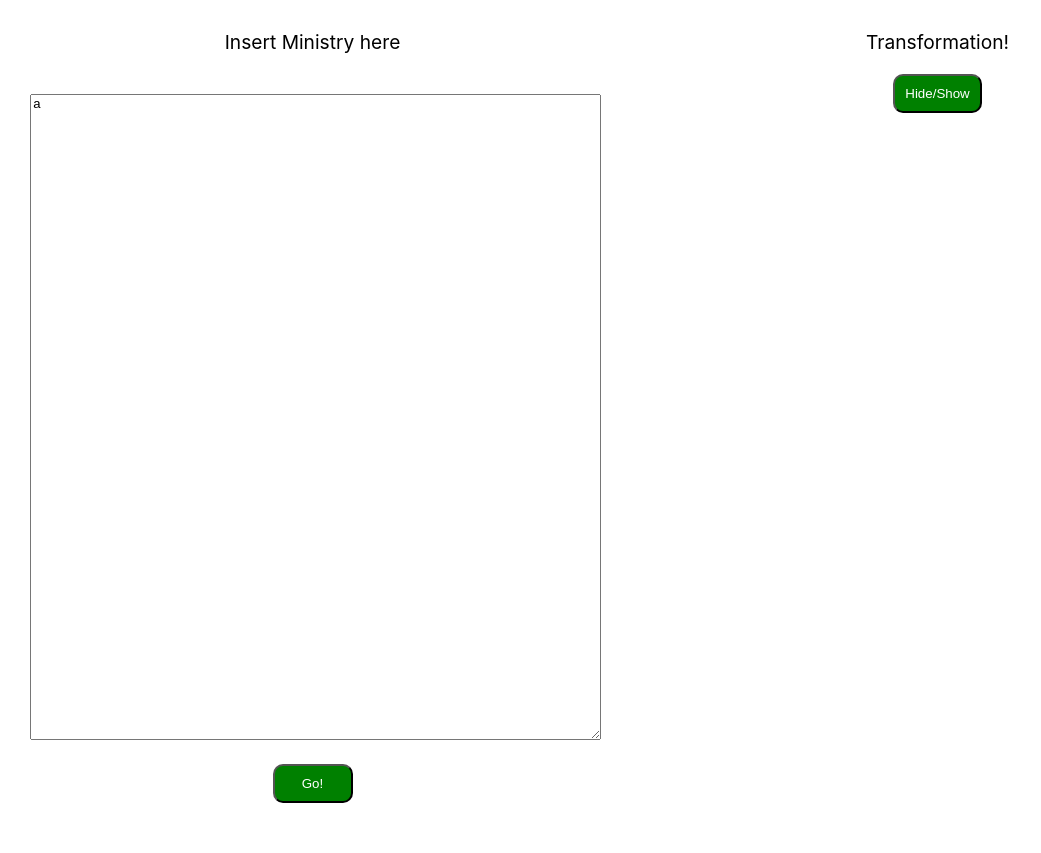
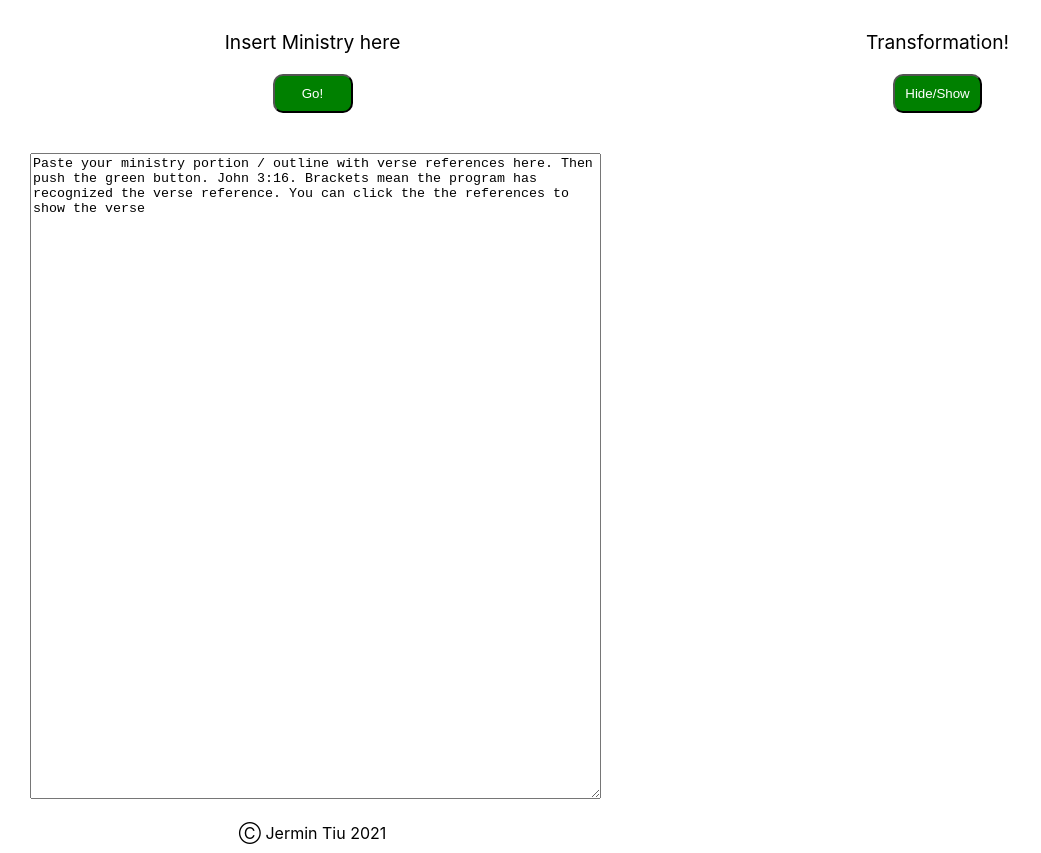
Before and after one commit to jermin2/verseViewer, a React (Create React App) app: page / in a window 1280 px wide. Shown: the whole page, without its empty margins (0-1041 px from the left). Built offline with nearby package versions, Linux system fonts and the light colour scheme.

Commit message:
Tidied up ui. Added copyright. Moved go button to top

```diff
--- a/src/App.css
+++ b/src/App.css
@@ -91,3 +91,9 @@ html {
 .outline-text {
   font-size:large;
 }
+
+.footer {
+  width:50%;
+  text-align:center;
+  margin:auto;
+}
--- a/src/components/VerseParser.js
+++ b/src/components/VerseParser.js
@@ -2,8 +2,10 @@ import React, { useState } from 'react'
 
 import Verse from './HoverableDiv'
 
+const starting_text = "Paste your ministry portion / outline with verse references here. Then push the green button. John 3:16. Brackets mean the program has recognized the verse reference. You can click the the references to show the verse";
+
 export default function VerseViewer() {
-    const [textStuff, setText] = useState("a")
+    const [textStuff, setText] = useState(starting_text)
     const [clean, setClean] = useState("");
     const [showAll, setShowAll] = useState(false);
 
@@ -82,15 +84,18 @@ export default function VerseViewer() {
         <div className="main">
             <div className="parser">
                 <div className="parser-heading">Insert Ministry here</div>
+                <button className="btn btn-primary" onClick={()=>parse()}>Go!</button>
                 <textarea onChange={handleChange} value={textStuff}/>
-                <button className="btn btn-primary" onClick={()=>parse()}>Go!</button>
+                <div className="footer">Ⓒ Jermin Tiu 2021</div>
             </div>
             <div className="viewer">
                 <div className="viewer-heading">Transformation!</div>
                 <button onClick={() => handleHideAll()}>Hide/Show</button>
                 {render()}
+
             </div>
         </div>
+
 
         </>
     )
```
